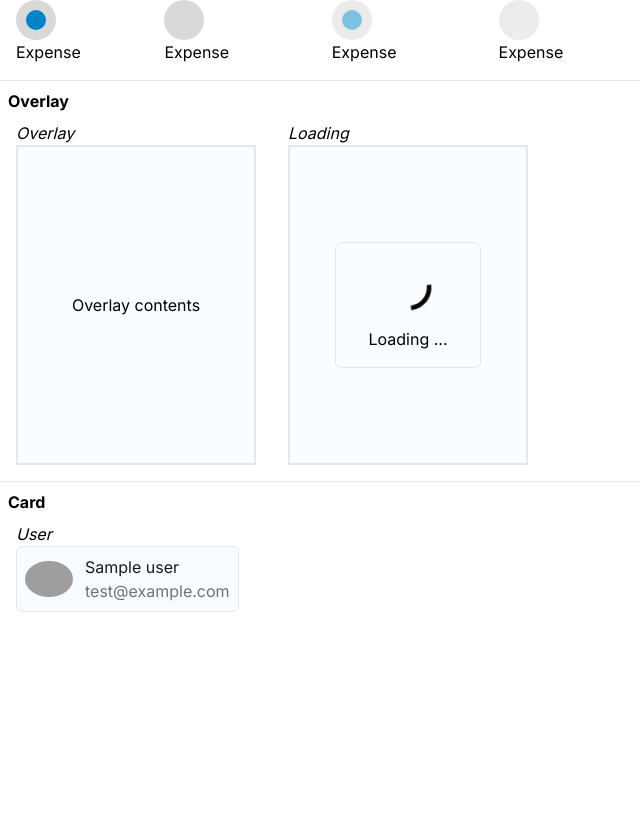
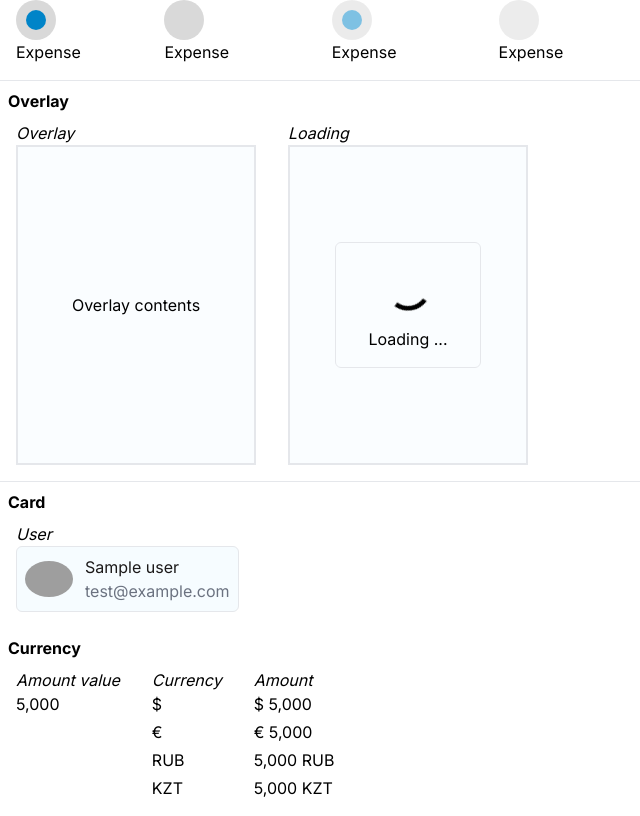
Before and after one commit to vicanis/wallet3, a Next.js app: page /ui in a window 1280 px wide. Shown: the part 203-1019 px from the top of the page, without its empty margins (0-640 px from the left). Before the commit the page ends 831 px from the top, so only its background shows below. Built offline with nearby package versions, Linux system fonts and the light colour scheme; grey boxes are pictures that could not be loaded.

Commit message:
chore: add currency and amount components to the UI kit page

```diff
--- a/src/app/(ui)/ui/page.tsx
+++ b/src/app/(ui)/ui/page.tsx
@@ -1,6 +1,9 @@
 import Loading from "@/features/loading";
 import UserCard from "@/features/user/card";
 import Button from "@/shared/button";
+import Amount from "@/shared/currency/amount";
+import Currency from "@/shared/currency/currency";
+import Value from "@/shared/currency/value";
 import Overlay from "@/shared/overlay";
 import Radio from "@/shared/radio";
 import { ReactNode } from "react";
@@ -81,6 +84,30 @@ export default function DemoPage() {
                     />
                 </Block>
             </Group>
+
+            <Group title="Currency">
+                <Block title="Amount value">
+                    <Value amount={5000} />
+                </Block>
+
+                <Block title="Currency">
+                    <div className="grid gap-1">
+                        <Currency currency="USD" />
+                        <Currency currency="EUR" />
+                        <Currency currency="RUB" />
+                        <Currency currency="KZT" />
+                    </div>
+                </Block>
+
+                <Block title="Amount">
+                    <div className="grid gap-1">
+                        <Amount amount={5000} currency="USD" />
+                        <Amount amount={5000} currency="EUR" />
+                        <Amount amount={5000} currency="RUB" />
+                        <Amount amount={5000} currency="KZT" />
+                    </div>
+                </Block>
+            </Group>
         </div>
     );
 }
```
